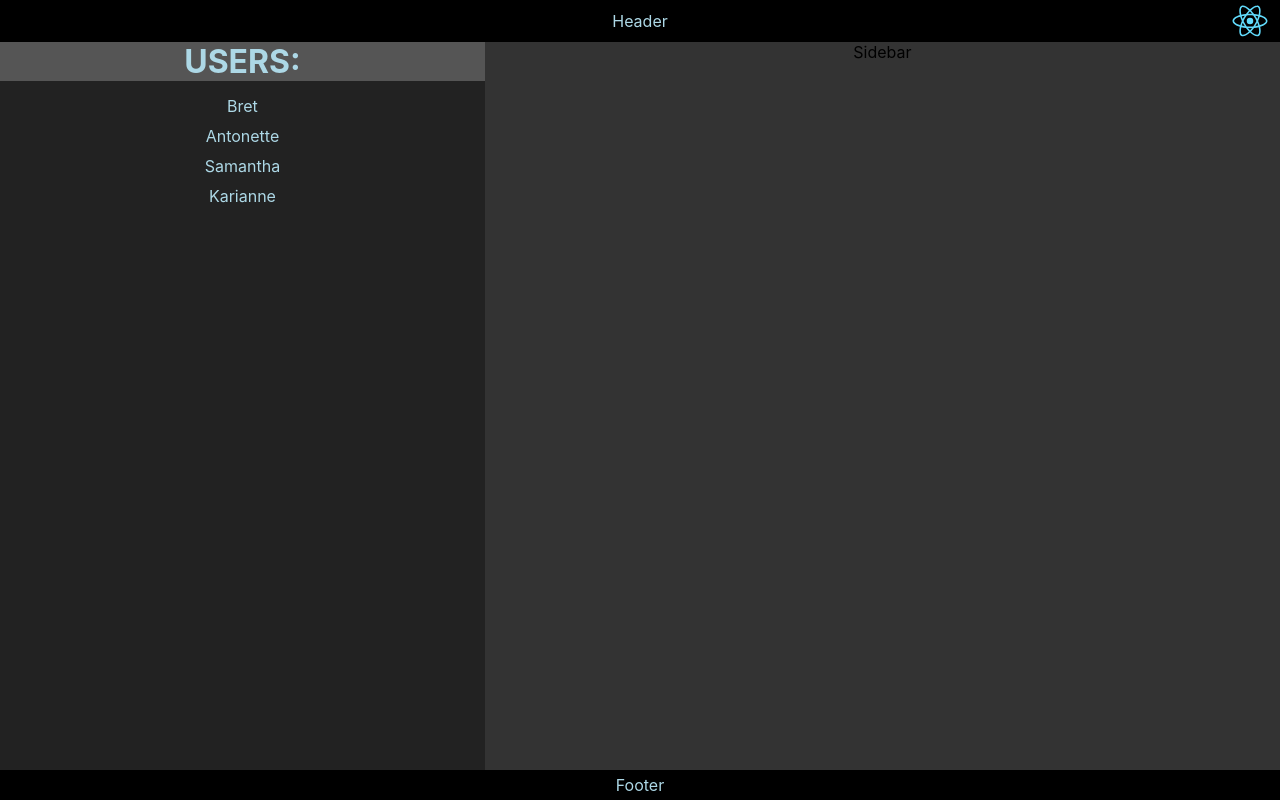
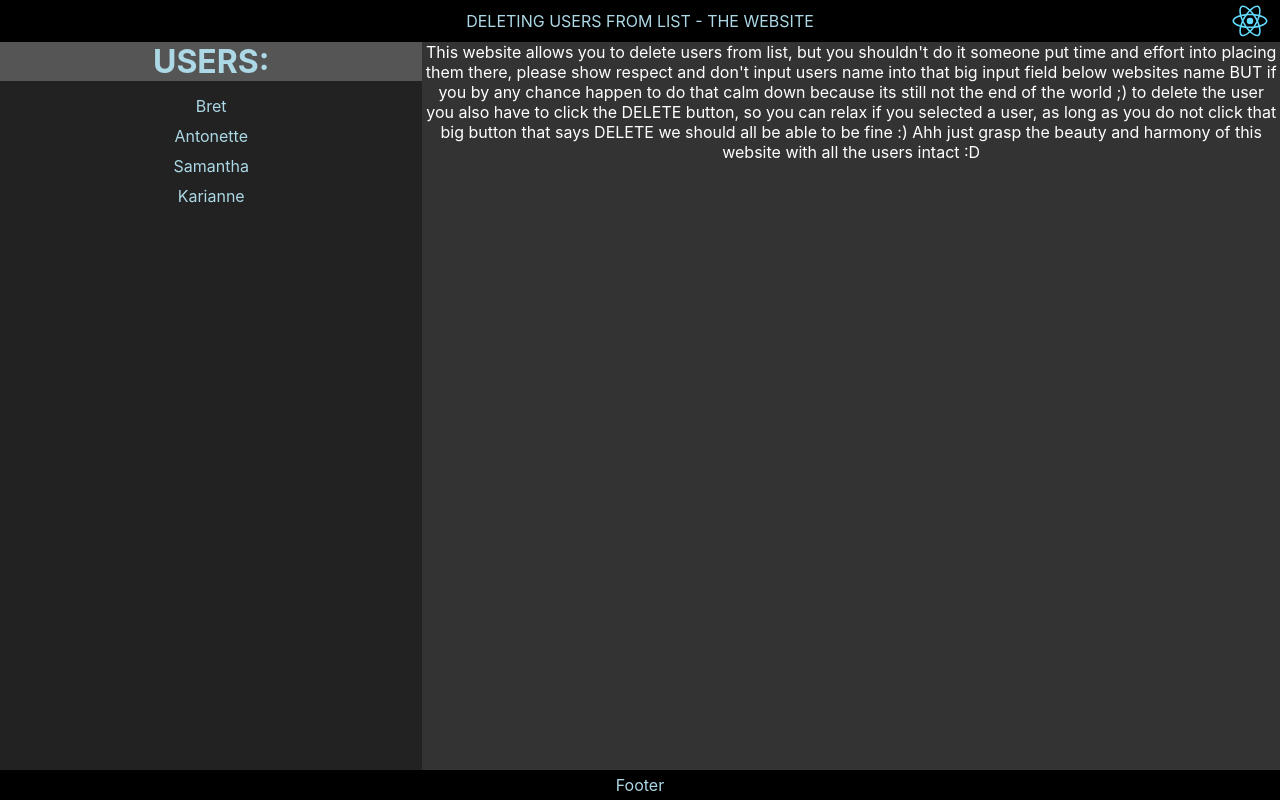
Before and after one commit to WojciechLamperski/React-bootcamp-homework, a React (Create React App) app: page / in a window 1280 px wide. Built offline with nearby package versions, Linux system fonts and the light colour scheme.

Commit message:
adding some test content :)

```diff
--- a/src/App.js
+++ b/src/App.js
@@ -9,11 +9,11 @@ import reactLogo from '../src/logo.svg';
 function App() {
   return (
     <div className="app">
-      < Header text="Header" logosrc={reactLogo} />
+      < Header text="Deleting users from list - The Website" logosrc={reactLogo} />
       <div className='wrapper'>
         < Content >
         </Content >
-        < Sidebar text="Sidebar" />
+        < Sidebar text="This website allows you to delete users from list, but you shouldn't do it someone put time and effort into placing them there, please show respect and don't input users name into that big input field below websites name BUT if you by any chance happen to do that calm down because its still not the end of the world ;) to delete the user you also have to click the DELETE button, so you can relax if you selected a user, as long as you do not click that big button that says DELETE we should all be able to be fine :) Ahh just grasp the beauty and harmony of this website with all the users intact :D" />
       </div>
       < Footer text="Footer" />
     </div>
--- a/src/index.css
+++ b/src/index.css
@@ -27,6 +27,7 @@ header{
   text-align: center;
   background: #000;
   color: lightblue;
+  text-transform: uppercase;
 }
 
 header a{
@@ -52,14 +53,15 @@ header img{
 }
 
 .wrapper nav{
-  flex-grow: 2;
+  min-width: 66%;
+  color: white;
   background: #333;
 
 }
 
 .wrapper main{
   background: #222;
-  flex-grow: 1;
+  min-width: 33%;
   display: flex;
   flex-direction: column;
   justify-content: flex-start;
```
